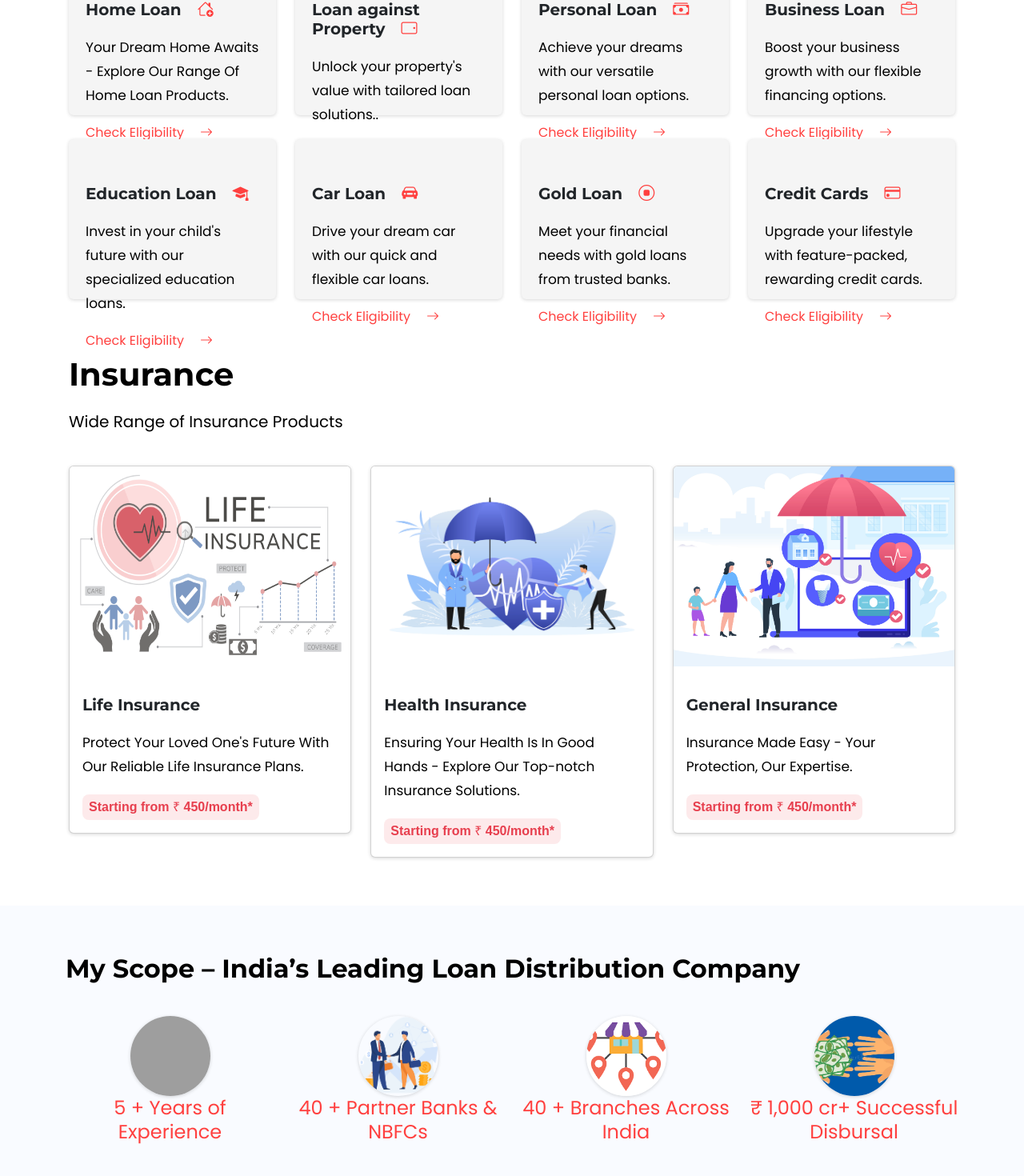
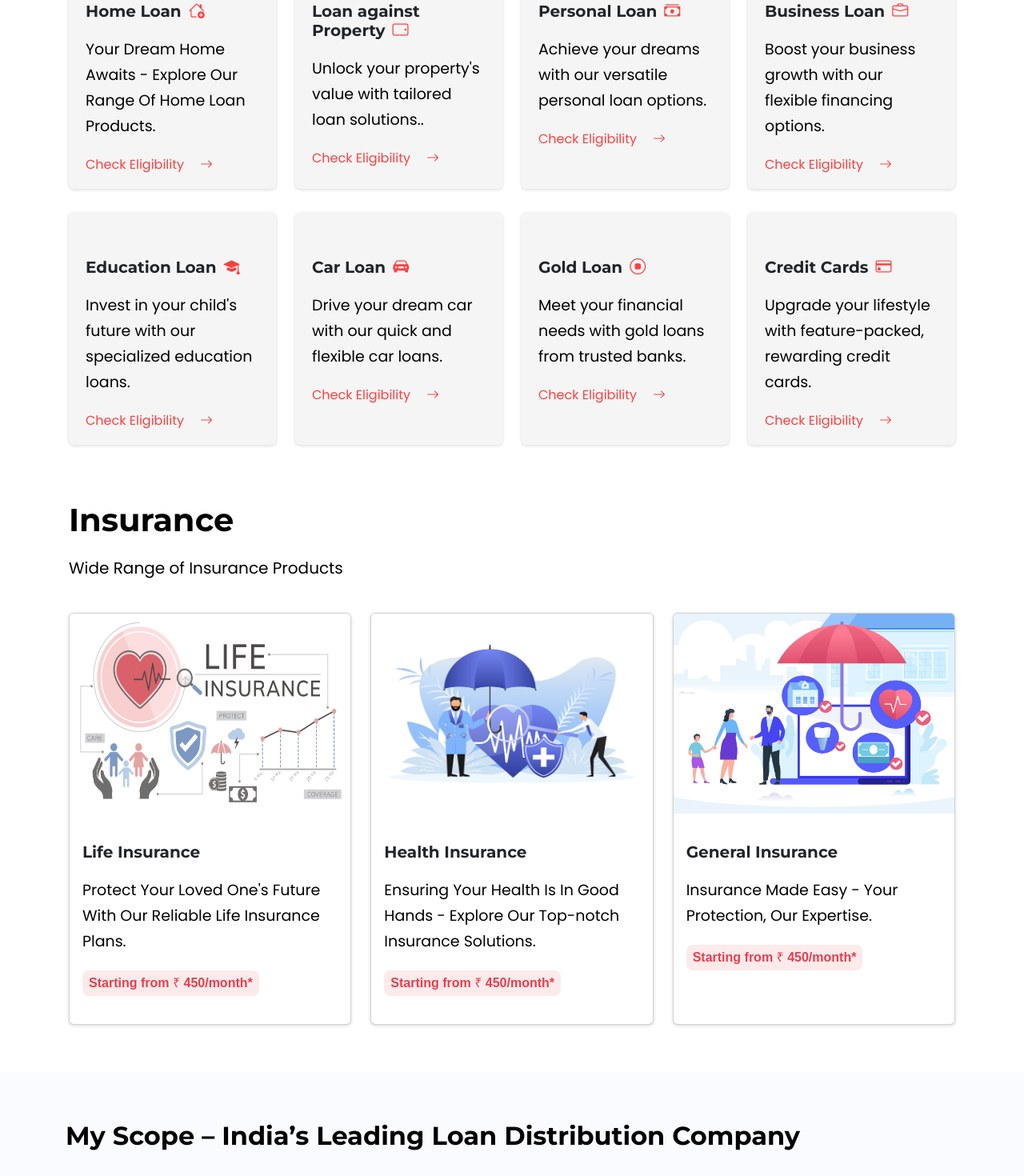
Before and after one commit to rama-git-123/vite_loan, a React app in the folder y/: page / in a window 1280 px wide. Shown: the part 1154-2624 px from the top of the page at 80% size. Built offline with nearby package versions, Linux system fonts and the light colour scheme; grey boxes are pictures that could not be loaded; the HTML template or start-up script is replaced by a standard one.

Commit message:
ui changes

```diff
--- a/y/src/App.css
+++ b/y/src/App.css
@@ -45,7 +45,6 @@
   font-size: 20px;
     margin-bottom: 40px;
     margin-top: 16px;
-    fon-family: poppins;
     font-family: 'Poppins';
 }
 .personal-loan{
@@ -737,6 +736,15 @@
   background-color: #fff !important;
   box-shadow: none !important;
   font-size: 20px !important;
-  font-weight: 500;
+  font-weight: 600;
   color: #000 !important;
 }
+
+.dropdown-item{
+  font-size: 19px!important;
+}
+.accordion-body {
+  font-size: 18px!important;
+  line-height: 32px!important;
+  font-family:poppins;
+}
--- a/y/src/components/cardLoanSection/cardLoanSection.jsx
+++ b/y/src/components/cardLoanSection/cardLoanSection.jsx
@@ -16,7 +16,7 @@
                     {item.title}
                     <i
                       className={`bi ${item.icon}`}
-                      style={{ marginLeft: "20px", color: "#ff403f" }}
+                      style={{ marginLeft: "9px", color: "#ff403f" }}
                     ></i>
                   </h5>
                   <p className="card-text">{item.description}</p>
--- a/y/src/components/cardLoanSection/cardLoanSection.scss
+++ b/y/src/components/cardLoanSection/cardLoanSection.scss
@@ -6,8 +6,8 @@
         border: navajowhite;
         box-shadow: darkviolet;
         box-shadow: rgba(0, 0, 0, 0.16) 0px 1px 4px;
-        max-height: 200px;
-        min-height: 200px;
+        max-height: 290px;
+        min-height: 290px;
     }
     .check-link{
         text-decoration: none;
--- a/y/src/components/channelPartner/channelPartner.scss
+++ b/y/src/components/channelPartner/channelPartner.scss
@@ -6,8 +6,10 @@
         padding: 0;
     }
     li{
-        line-height: 25px;
+        line-height: 32px;
         padding-bottom: 10px;
+        font-size: 19px;
+        color: black;
     }
     i{
         margin-right: 10px;
--- a/y/src/components/footer/footer.jsx
+++ b/y/src/components/footer/footer.jsx
@@ -36,6 +36,10 @@
           <div class="col-md-3">
             <img src={logo} width="200" />
             <p>
+              <span><i
+                      className={`bi-map`}
+                      style={{ paddingRight: "10px", color: "#fff" }}
+                    ></i></span>
               Address-307, 3rd Floor, Nexus Esplanade Mall, Rasulgarh,
               Bhubaneshwar-751010
             </p>
@@ -138,11 +142,10 @@
       <div class="d-flex justify-content-between align-items-center py-3 border-top-1 bottom-bg">
         <p class="mb-0">© {currentYear} My scope. All Rights Reserved.</p>
         <p class="mb-0">
-          Contact : <a href="#">9861346171</a>
+        <i class="bi bi-phone"></i> Contact : <a href="#">9861346171</a>
         </p>
         <div class="social-icons">
           <a href="#" class="bi bi-whatsapp"></a>
-          <a href="#" class="bi bi-x"></a>
           <a href="#" class="bi bi-facebook"></a>
           <a href="#" class="bi bi-instagram"></a>
           <a href="#" class="bi bi-youtube"></a>
--- a/y/src/components/footer/footer.scss
+++ b/y/src/components/footer/footer.scss
@@ -8,12 +8,16 @@
       margin-top: 50px;
 
     }
+    .footer p{
+      color: #fff;
+      font-size: 19px;
+    }
     .footer a {
       color: #ccc;
       text-decoration: none;
     }
     .footer a:hover {
-      color: #fff;
+      color:#ff403f;
     }
     .social-icons a {
       font-size: 1.5rem;
@@ -27,10 +31,15 @@
     }
     .fw-bold{
       margin-bottom: 20px;
+      font-size: 26px;
     }
     .list-unstyled{
       li{
          padding-bottom: 10px;
+      }
+      a{
+        font-size: 19px;
+
       }
     }
     .top-bg{
@@ -38,6 +47,7 @@
       a{
          padding: 10px 0;
          color: #f4f4f5;
+
       }
     }
     .bottom-bg{
--- a/y/src/components/innerPageBanner/innerPageBanner.jsx
+++ b/y/src/components/innerPageBanner/innerPageBanner.jsx
@@ -1,5 +1,6 @@
 import "./innerPageBanner.scss";
 import bannerImage1 from "../../assets/images/banner-trade-en.webp";
+import homeloanImage1 from "../../assets/images/banner-trade-en.jpg";
 import bannerImage2 from "../../assets/images/r1.jpeg";
 const InnerPageBanner = ({ location }) => {
   const getBannerImage = () => {
@@ -11,7 +12,7 @@
       case "/loans/personal-loan":
         return bannerImage2;
       case "/loans/home-loan":
-        return bannerImage1;
+        return homeloanImage1;
       case "/loans/business-loan":
         return bannerImage1;
       case "/loans/loan-against-property":
--- a/y/src/components/insuranceSection/insuranceSection.scss
+++ b/y/src/components/insuranceSection/insuranceSection.scss
@@ -4,6 +4,7 @@
        padding: 0;
        margin-bottom: 30px;
        box-shadow: rgba(0, 0, 0, 0.16) 0px 1px 4px;
+       height: 515px;
     }
 
 }
--- a/y/src/components/leadingSection/leadingSection.scss
+++ b/y/src/components/leadingSection/leadingSection.scss
@@ -9,6 +9,9 @@
     }
     p{
         margin-top: 30px;
+        font-size: 19px;
+        line-height: 36px;
+        text-align: justify;
     }
     .leading-card {
         display: grid;
--- a/y/src/index.css
+++ b/y/src/index.css
@@ -42,8 +42,8 @@
 p{
   font-family: "Poppins";
   color: #000;
-  font-size: 17px;
-  line-height: 30px;
+  font-size: 19px;
+  line-height: 32px;
 }
 
 button {
```
Also changed, not shown: 1 other file (tests, documents, lock files or other folders).
